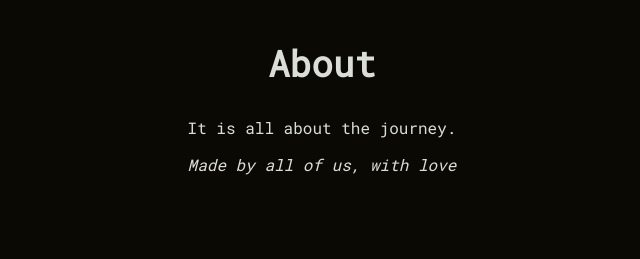
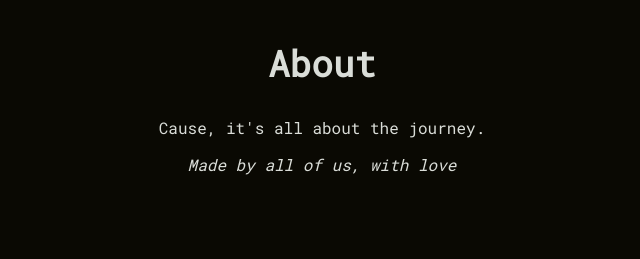
Before and after one commit to specbeck/divine-django, a Django app: page /gallery/ in a window 1280 px wide. Shown: the part 1852-2111 px from the top of the page, without its empty margins (328-968 px from the left). Run offline with Django 4.2, Linux system fonts and the light colour scheme; data comes from the database, SQL or seed files in the repository; both versions use the stored data as it was after the commit.

Commit message:
Minor tweaks

```diff
--- a/divine_django/settings.py
+++ b/divine_django/settings.py
@@ -40,6 +40,7 @@ INSTALLED_APPS = [
     "django.contrib.sessions",
     "django.contrib.messages",
     "django.contrib.staticfiles",
+    'django_cleanup.apps.CleanupConfig',
 ]
 
 MIDDLEWARE = [
--- a/gallery/static/gallery/styles.css
+++ b/gallery/static/gallery/styles.css
@@ -25,6 +25,7 @@ body {
       var(--background-color2),
       var(--background-color3)
   );
+  padding: 0;
 }
 
 
@@ -99,6 +100,7 @@ main {
 }
 
 #gallery {
+  size-adjust: auto;
   width: 100%;
   height: 100vh;
 }
@@ -132,6 +134,10 @@ img {
   padding: 5px;
 }
 
+footer {
+  position: relative;
+}
+
 #about {
   padding: 10px;
   width: 100%;
@@ -140,6 +146,7 @@ img {
   background-color: #0A0903;
 }
 
+
 .italic {
   font-style: italic;
 }
--- a/gallery/templates/gallery/index.html
+++ b/gallery/templates/gallery/index.html
@@ -4,8 +4,9 @@
 <html lang="en">
     <head>
         <meta charset="utf-8">
-
-        <link rel="stylesheet" href="{% static 'gallery/styles.css' %}" />
+        <meta name="keywords" content="">
+        <meta name="description" content="">
+        <link rel="stylesheet" href="{% static 'gallery/styles.css' %}?{% now "U" %}" />
         <link rel="preconnect" href="https://fonts.googleapis.com">
         <link rel="preconnect" href="https://fonts.gstatic.com" crossorigin>
         <link href="https://fonts.googleapis.com/css2?family=Roboto+Mono&display=swap" rel="stylesheet">
@@ -43,12 +44,13 @@
             <section id="ops">
                 <div class="oper"><a href="{% url 'gallery:create' %}">Add an image </a></div>
             </section>
+        </div>
         </main>
         <footer>
             <section id="about">
                 <h1 class="content">About</h1>
                 <div class="credits">
-                    <p>It is all about the <span class="bold">journey</span>.</p>
+                    <p>Cause, it's all about the <span class="bold">journey</span>.</p>
                     <p><span class="italic">Made by all of us, with love</span></p>
                 </div>
             </section>
```
Also changed, not shown: db.sqlite3. Lines whose indentation alone changed are shown as unchanged.
